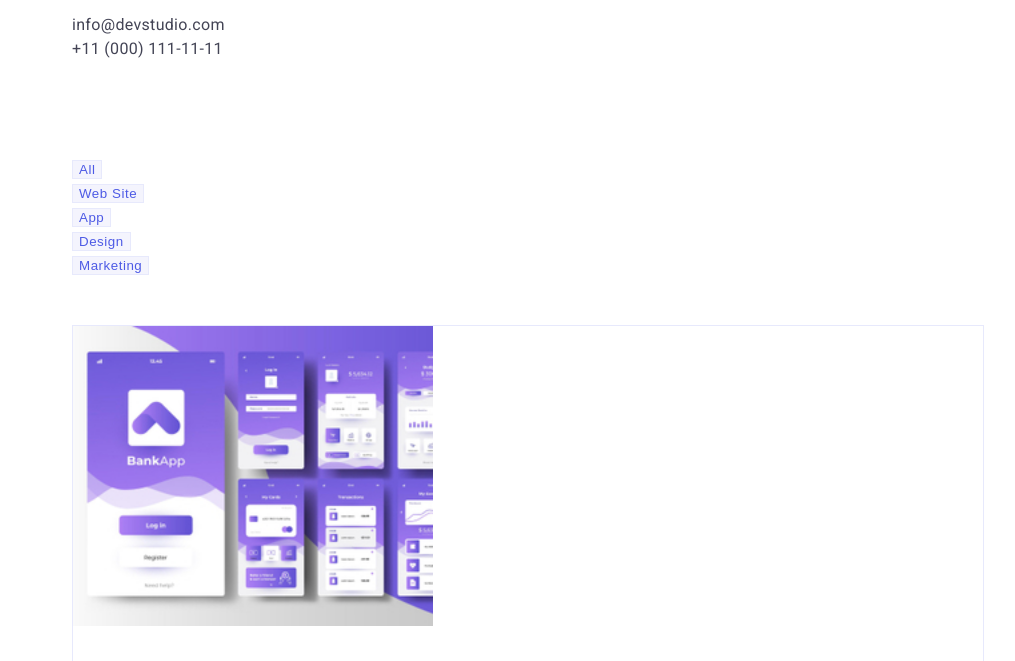
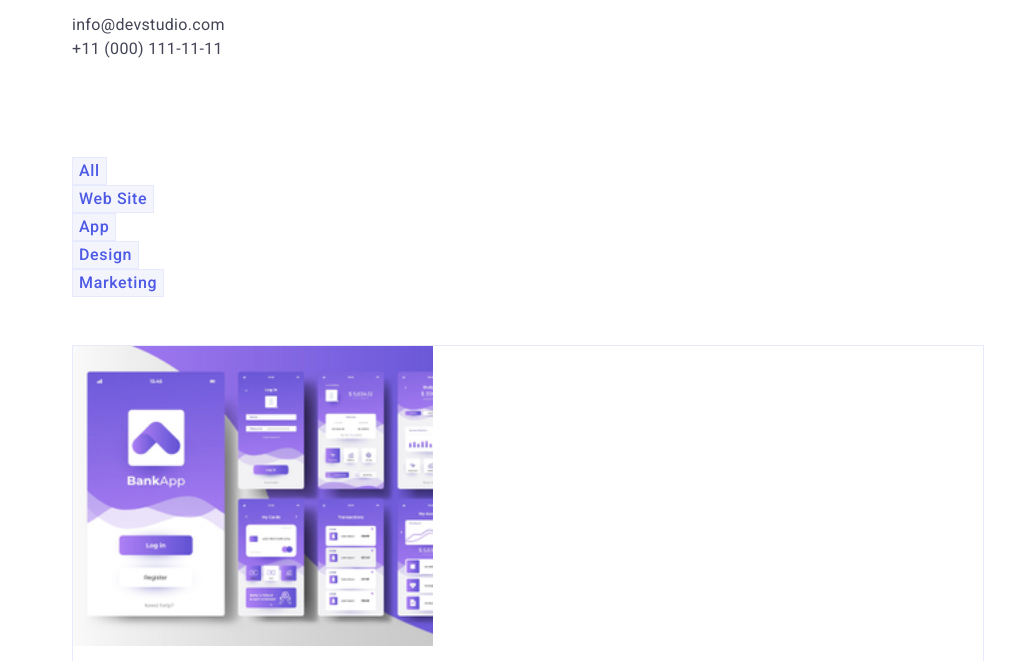
Before and after one commit to Nadiia-Manakova/goit-markup-hw-02, a plain HTML site: page portfolio.html in a window 1280 px wide. Shown: the part 139-800 px from the top of the page, without its empty margins (132-1147 px from the left). Drawn offline with Linux system fonts and the light colour scheme.

Commit message:
portfolio.html upd

```diff
--- a/css/style.css
+++ b/css/style.css
@@ -172,18 +172,22 @@ footer {
   margin: 96px 156px;
 }
 
-ul.filters button {
+.filters-btn {
   background-color: var(--light);
   border: 1px var(--accent) solid;
-
+  font-family: "Roboto", sans-serif;
   color: var(--primary-brand);
   text-align: center;
   letter-spacing: 0.04em;
   font-weight: 500;
+  font-size: 16px;
+  line-height: 1.5;
+  cursor: pointer;
 }
 
-ul.filters button:hover,
-ul.filters button:active {
+.filters-btn:hover,
+.filters-btn:active,
+.filters-btn:focus {
   background-color: var(--pressed-state);
   border: none;
   color: var(--white-background);
--- a/portfolio.html
+++ b/portfolio.html
@@ -48,12 +48,13 @@
     </header>
     <main>
       <section class="portfolio">
+        <h1 class="page-title" hidden>Portfolio</h1>
         <ul class="filters list">
-          <li><button type="button" class="all">All</button></li>
-          <li><button type="button" class="web-site">Web Site</button></li>
-          <li><button type="button" class="app">App</button></li>
-          <li><button type="button" class="design">Design</button></li>
-          <li><button type="button" class="marketing">Marketing</button></li>
+          <li><button type="button" class="filters-btn">All</button></li>
+          <li><button type="button" class="filters-btn">Web Site</button></li>
+          <li><button type="button" class="filters-btn">App</button></li>
+          <li><button type="button" class="filters-btn">Design</button></li>
+          <li><button type="button" class="filters-btn">Marketing</button></li>
         </ul>
         <ul class="gallery list">
           <li class="gallery-card">
```
